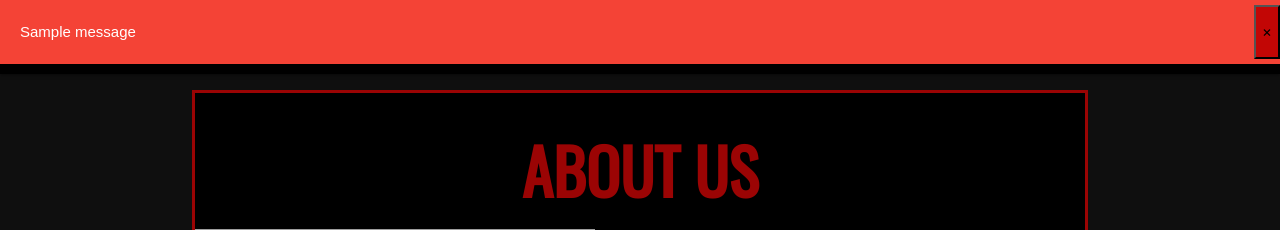
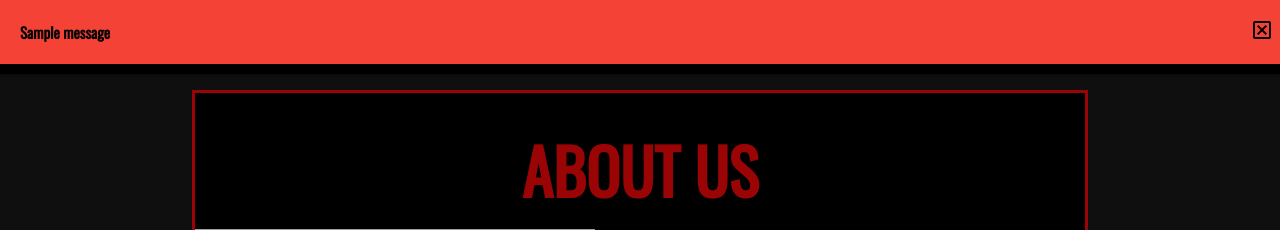
Before and after one commit to MadMoose02/Power-House-Fitness-Club, a Flask app: page /about in a window 1280 px wide. Shown: the top 230 px of the page. Run offline with Flask 3, Linux system fonts and the light colour scheme; tables that the repository leaves empty hold one stand-in row (values such as "Sample post"); one stand-in notice (Sample message) is shown; grey boxes are pictures that could not be loaded.

Commit message:
error msgs styling

```diff
--- a/App/static/style.css
+++ b/App/static/style.css
@@ -1194,3 +1194,29 @@ input[type="file"]::file-selector-button,
 .link:hover {
     opacity: 0.9;
 }
+
+#flash-msg {
+    display: flex;
+    flex-direction: column;
+    justify-content: space-between;
+    max-height: 0;
+}
+
+#flash-msg ul{
+    max-height: 0;
+    margin-left: 20px;
+}
+
+.cancel-button{
+    background-color: transparent;
+    border:0;
+}
+
+#alert-messages-nav {
+    font-weight: bold;
+    font-family: Oswald;
+}
+
+#alert-messages-nav .material-symbols-outlined{
+    color:#000000;
+}
--- a/App/templates/layout.html
+++ b/App/templates/layout.html
@@ -127,13 +127,15 @@
 
     {% with messages = get_flashed_messages() %}
         {% if messages %}
-            <nav id="alert-messages-nav" class="{{'red' if get_flashed_messages(category_filter=['error']) else 'green'}} white-text">
-                <div class="nav-wrapper" style="display: flex; flex-direction: column; justify-content: space-between; max-height: 0">
-                    <ul class="flashes" style="max-height: 0; margin-left: 20px">
+            <nav id="alert-messages-nav" class="{{'red' if get_flashed_messages(category_filter=['error']) else 'green'}} black-text">
+                <div class="nav-wrapper" id="flash-msg">
+                    <ul class="flashes">
                         {% for message in messages %}<li style="max-height: 100%">{{ message }}</li>{% endfor %}
                     </ul>
                 </div>
-                <button id="alert-cancel-btn" class="cancel-button" onclick="closeAlertMessages();"><p>&times;</p></span>
+                <button id="alert-cancel-btn" class="cancel-button" onclick="closeAlertMessages();"><p><span class="material-symbols-outlined">
+                    disabled_by_default
+                    </span></p>
             </nav>
         {% endif %}
     {% endwith %}
```
